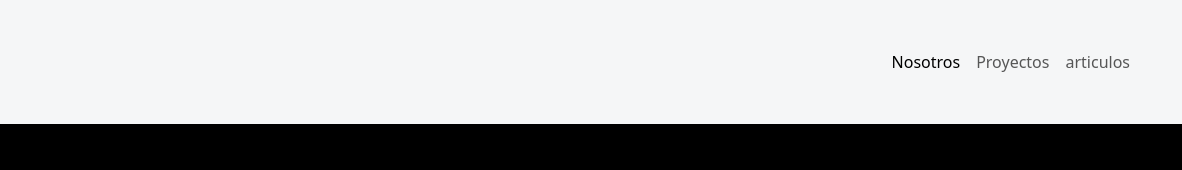
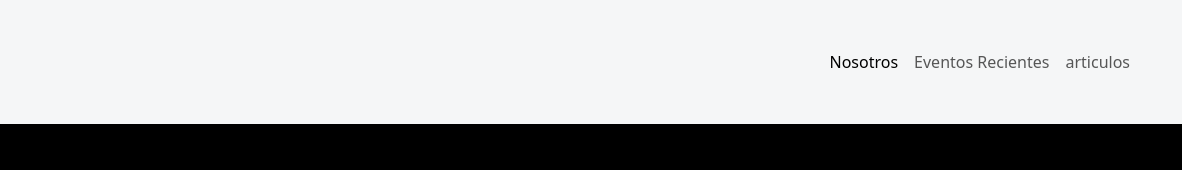
Before and after one commit to Algreyliz/Algreyliz.github.io, a plain HTML site: page index.html in a window 1280 px wide. Shown: the top 170 px of the page, 98-1280 px from the left. Drawn offline with nearby package versions, Linux system fonts and the light colour scheme; a web font is replaced by a local one.

Commit message:
cambio de texto en navbar

```diff
--- a/index.html
+++ b/index.html
@@ -37,7 +37,7 @@
                     <a class="nav-link active" aria-current="page" href="#sobre">Nosotros</a>
                   </li>
                   <li class="nav-item">
-                    <a class="nav-link" href="#proyectos">Proyectos</a>
+                    <a class="nav-link" href="#proyectos">Eventos Recientes</a>
                   </li>
                   <li class="nav-item">
                     <a class="nav-link" href="#articulos">articulos</a>
```
